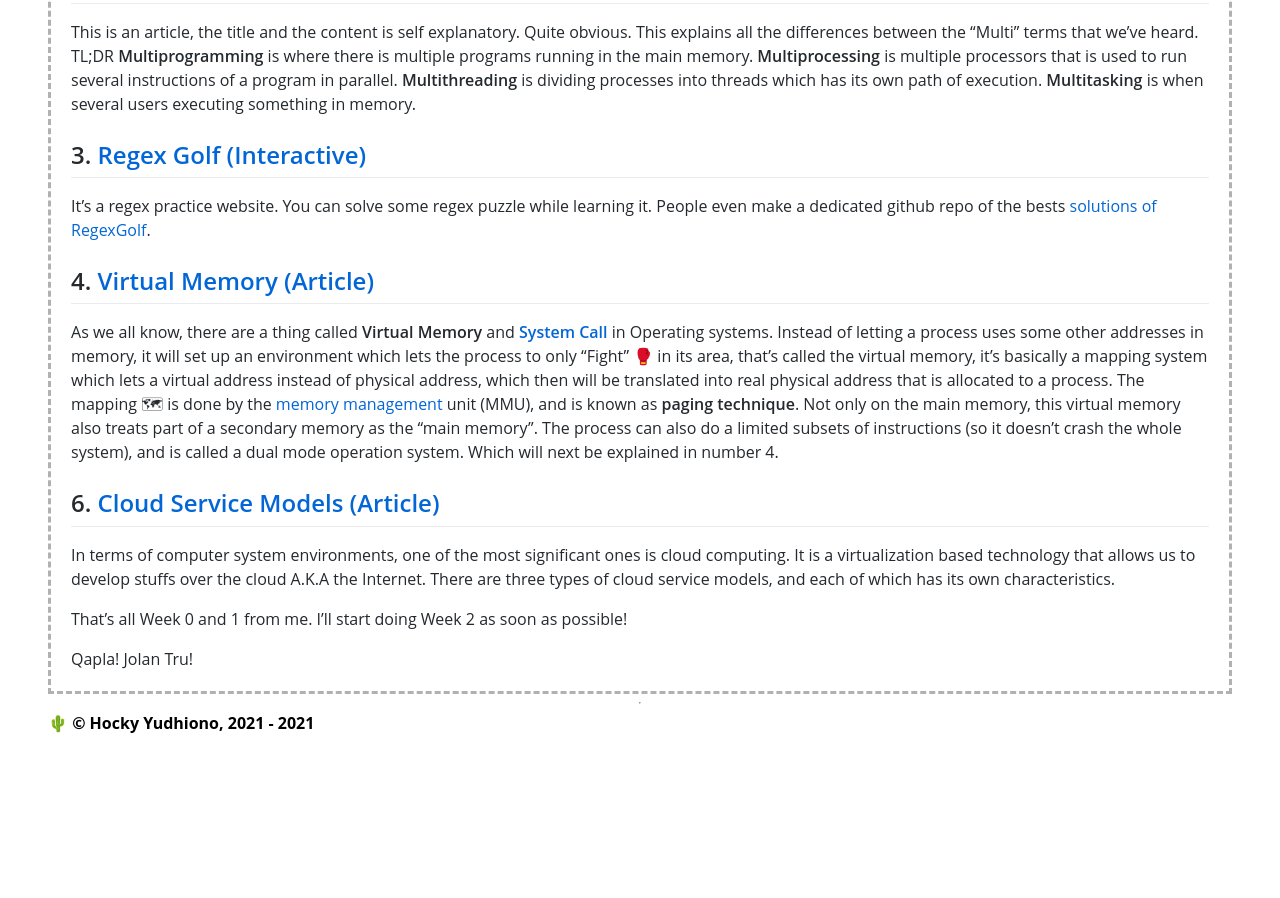
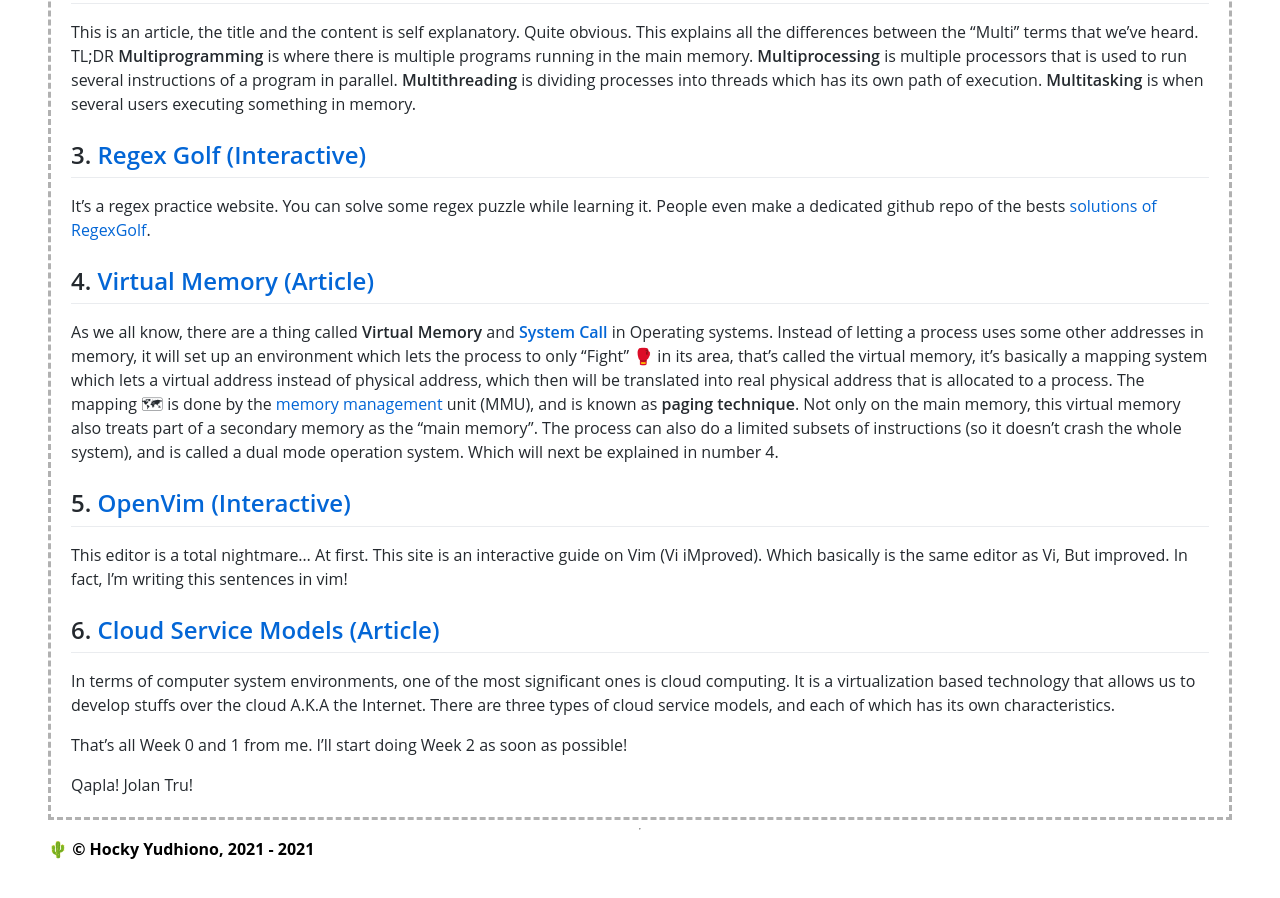
Before and after one commit to Bimabara/os211, a Jekyll site: the page built from wd01.md, in a window 1280 px wide and 900 px high, scrolled down 816 px. Built offline with Jekyll 4.4.1, drawn with Linux system fonts in a browser that asks for light colours; our own code applies the rules of GitHub Pages for plain Markdown files; before the commit the page ends 1590 px from its top, so only the background shows below that.

Commit message:
[WD01] Add top 5

```diff
--- a/wd01.md
+++ b/wd01.md
@@ -27,6 +27,10 @@ It's a regex practice website. You can solve some regex puzzle while learning it
 
 As we all know, there are a thing called **Virtual Memory** and **[System Call](https://www.guru99.com/system-call-operating-system.html)** in Operating systems. Instead of letting a process uses some other addresses in memory, it will set up an environment which lets the process to only "Fight" 🥊 in its area, that's called the virtual memory, it's basically a mapping system which lets a virtual address instead of physical address, which then will be translated into real physical address that is allocated to a process. The mapping 🗺 is done by the [memory management](https://www.u-aizu.ac.jp/~yliu/teaching/os/lec12.html) unit (MMU), and is known as **paging technique**. Not only on the main memory, this virtual memory also treats part of a secondary memory as the "main memory". The process can also do a limited subsets of instructions (so it doesn't crash the whole system), and is called a dual mode operation system. Which will next be explained in number 4.
 
+## 5. [OpenVim (Interactive)](https://www.openvim.com/)
+
+This editor is a total nightmare... At first. This site is an interactive guide on Vim (Vi iMproved). Which basically is the same editor as Vi, But improved. In fact, I'm writing this sentences in vim!
+
 ## 6. [Cloud Service Models (Article)](https://www.javatpoint.com/cloud-service-models)
 
 In terms of computer system environments, one of the most significant ones is cloud computing. It is a virtualization based technology that allows us to develop stuffs over the cloud A.K.A the Internet. There are three types of cloud service models, and each of which has its own characteristics.
```
